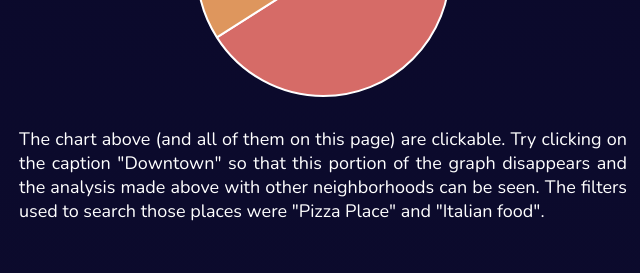
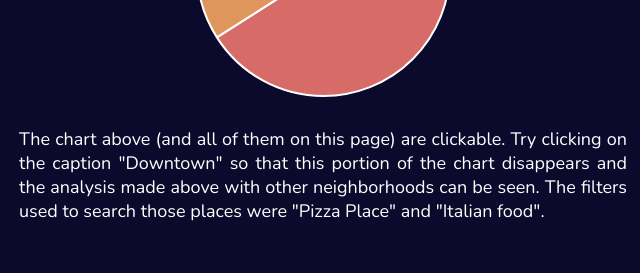
Before and after one commit to MatheusFreitag/distritos-nao-ditos, a plain HTML site: page index.html in a window 1280 px wide. Shown: the part 2940-3213 px from the top of the page, 13-653 px from the left. Drawn offline with nearby package versions, Linux system fonts and the light colour scheme.

Commit message:
graph switched to chart

```diff
--- a/index.html
+++ b/index.html
@@ -105,7 +105,7 @@
 						<canvas id='chart_Pizzarias'></canvas>
 					</div>
 					<p>
-						The chart above (and all of them on this page) are clickable. Try clicking on the caption "Downtown" so that this portion of the graph disappears and the analysis made above with other neighborhoods can be seen.
+						The chart above (and all of them on this page) are clickable. Try clicking on the caption "Downtown" so that this portion of the chart disappears and the analysis made above with other neighborhoods can be seen.
 						The filters used to search those places were "Pizza Place" and "Italian food".
 					</p>
 
```
